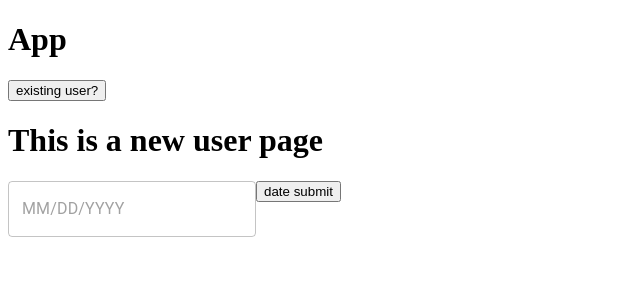
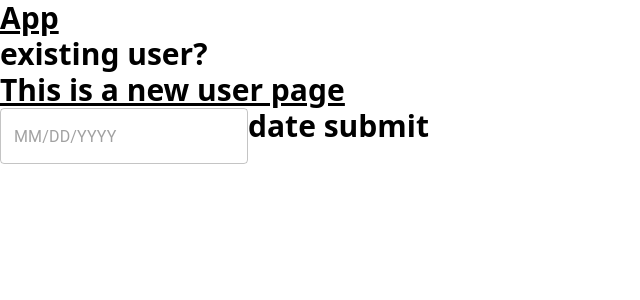
Before and after one commit to verrakav/bday-music-app, a React (Create React App) app: page / in a window 1280 px wide. Shown: the top 300 px of the page, without its empty margins (0-640 px from the left). Built offline with nearby package versions, Linux system fonts and the light colour scheme.

Commit message:
hooked up TailwindCSS

```diff
--- a/package.json
+++ b/package.json
@@ -42,6 +42,9 @@
     ]
   },
   "devDependencies": {
-    "jest": "^27.5.1"
+    "autoprefixer": "^10.4.19",
+    "jest": "^27.5.1",
+    "postcss": "^8.4.38",
+    "tailwindcss": "^3.4.3"
   }
 }
--- /dev/null
+++ b/postcss.config.js
@@ -0,0 +1,6 @@
+module.exports = {
+  plugins: {
+    tailwindcss: {},
+    autoprefixer: {},
+  },
+}
--- a/src/index.css
+++ b/src/index.css
@@ -1,3 +1,6 @@
-@import "tailwindcss/base";
+@tailwind base;
+@tailwind components;
+@tailwind utilities;
+/* @import "tailwindcss/base";
 @import "tailwindcss/components";
-@import "tailwindcss/utilities";
+@import "tailwindcss/utilities"; */
--- a/src/index.js
+++ b/src/index.js
@@ -1,7 +1,7 @@
 import React from "react";
 import ReactDOM from "react-dom/client";
 import App from "./App";
-
+import "./index.css";
 const root = ReactDOM.createRoot(document.getElementById("root"));
 root.render(
   <React.StrictMode>
--- a/src/pages/NewUserPage.js
+++ b/src/pages/NewUserPage.js
@@ -5,7 +5,7 @@
   return (
     <div>
       <Button>existing user?</Button>
-      <h1>This is a new user page</h1>
+      <h1 className="text-3xl font-bold underline">This is a new user page</h1>
       <DatePickerCombined />
       <Button>date submit</Button>
     </div>
--- /dev/null
+++ b/tailwind.config.js
@@ -0,0 +1,8 @@
+/* @type {import('tailwindcss').Config} */
+module.exports = {
+  content: ["./src/**/*.{js,jsx,ts,tsx}"],
+  theme: {
+    extend: {}
+  },
+  plugins: []
+};
```
Also changed, not shown: 1 other file (tests, documents, lock files or other folders).
